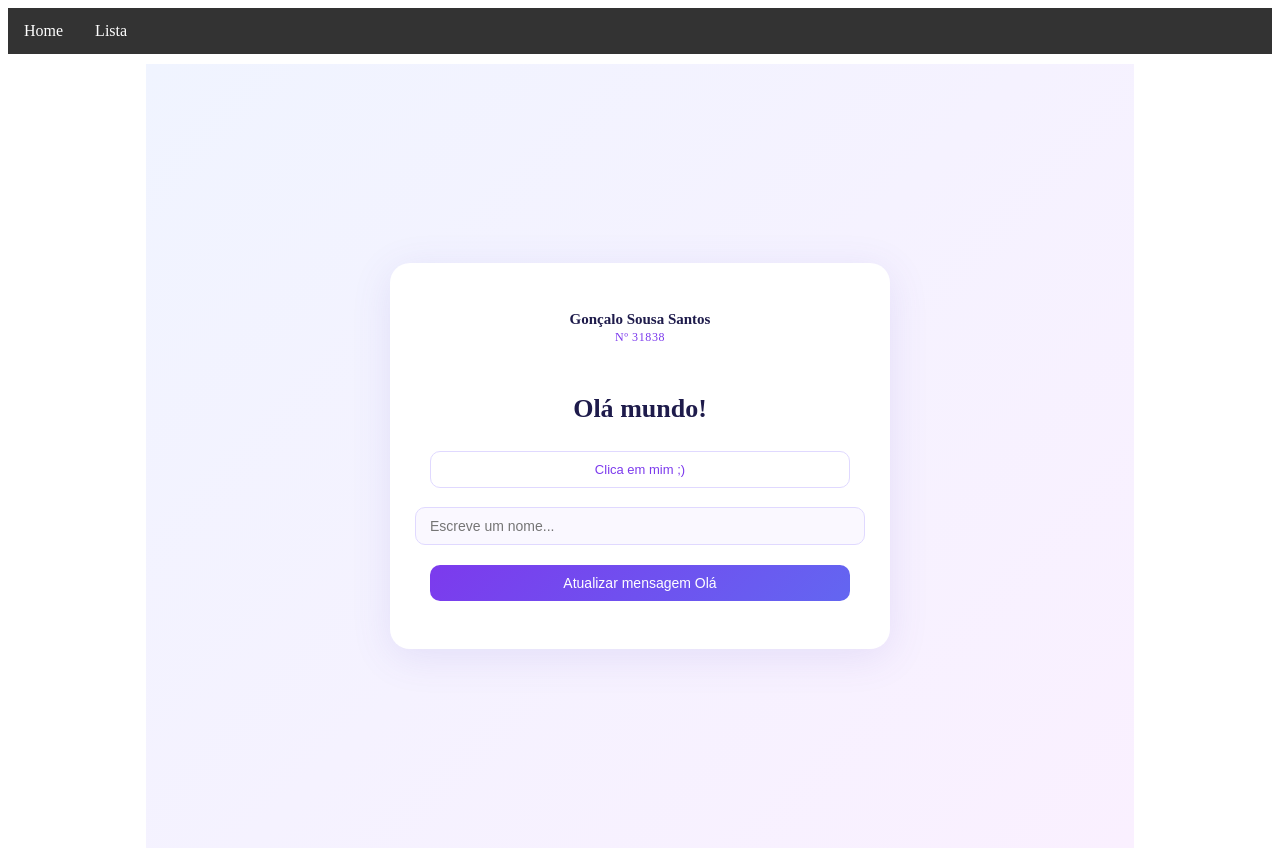
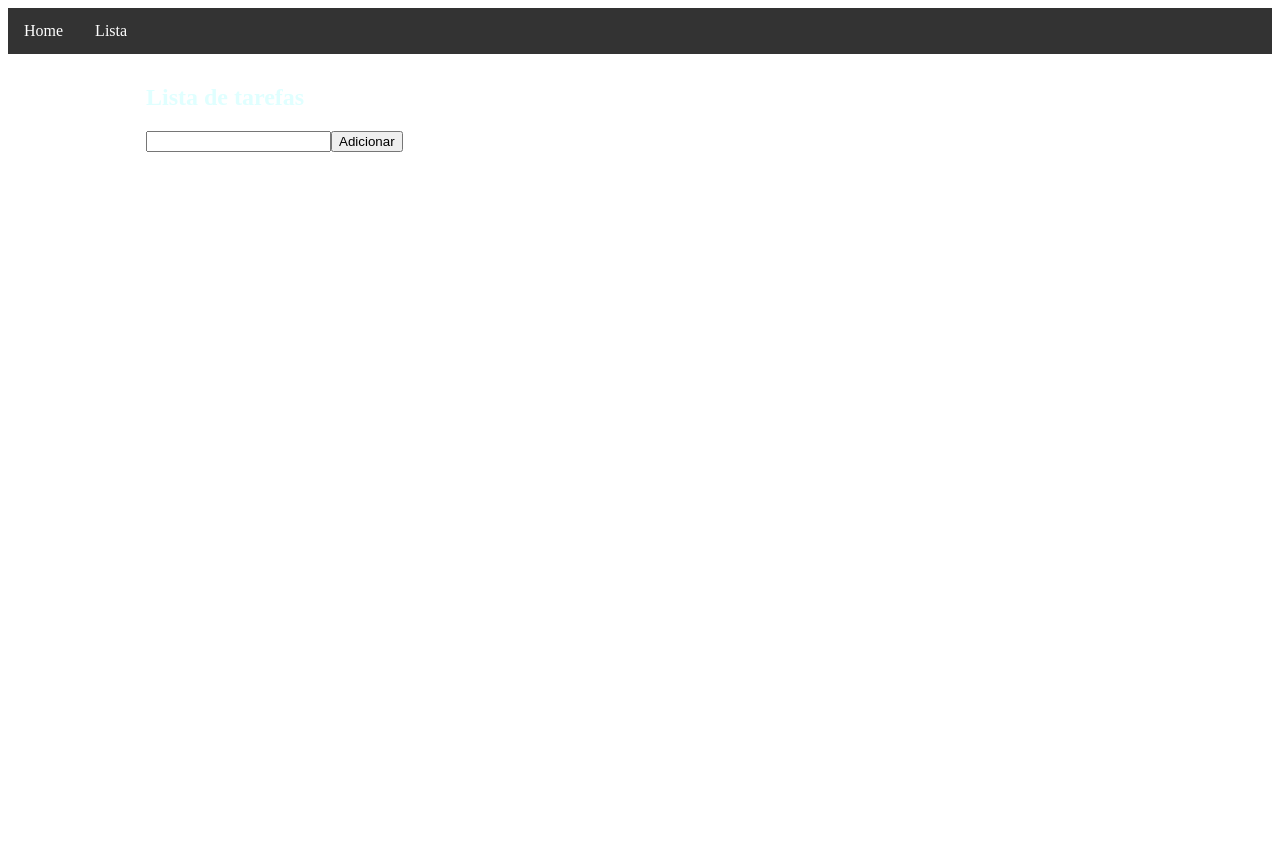
Before and after one commit to Drakgos/Tarefa-Lista, a Next.js app: page / in a window 1280 px wide. After the commit the page ends 802 px from the top, so only its background shows below. Built offline with nearby package versions, Linux system fonts and the light colour scheme.

Commit message:
Mudanças no css da pagina

```diff
--- a/src/app/page.js
+++ b/src/app/page.js
@@ -1,50 +1,142 @@
-'use client';
+'use client'
 
 import styles from "./page.module.css";
-import {useState} from "react";
+import { useState } from "react";
 
-/*
-    TODO
-    Mensagem Olá só é alterada quando se clica num botão
-    Função do botão é ir buscar o que está no input e colocar na mensagem Olá
+export default function Lista() {
 
-    É NECESSÁRIO CRIAR UMA SEGUNDA VARIÁVEL DE ESTADO
- */
+    const [inputTexto, setInputTexto] = useState("");
+    const [lista, setLista] = useState([]);
 
-export default function Home() {
-    // variável de estado
-    const [name, setName] = useState("mundo!");
-    const [input, setInput] = useState("");
+    const [editarIndex, setEditarIndex] = useState(null);
+    const [textoEditar, setTextoEditar] = useState("");
 
-    // função
-    const atualizaMensagemOla =
-        () => { setName(input)}
-//fsdf
+    // Mostrar apenas parte do texto
+    const cortarTexto = (texto) => {
+        const limite = 25;
+
+        if (texto.length > limite) {
+            return texto.substring(0, limite) + " ...";
+        }
+
+        return texto;
+    };
+
+    // Adicionar tarefa
+    const handleButtonClick = () => {
+
+        const textoLimpo = inputTexto.trim();
+
+        if (textoLimpo === "") {
+            alert("Não podes adicionar texto vazio");
+            return;
+        }
+
+        setLista([...lista, textoLimpo]);
+        setInputTexto("");
+    };
+
+    // Apagar tarefa
+    const apagarItem = (index) => {
+        setLista(lista.filter((_, i) => i !== index));
+    };
+
+    // Editar tarefa
+    const editarItem = (index) => {
+        setEditarIndex(index);
+        setTextoEditar(lista[index]);
+    };
+
+    // Guardar edição
+    const guardarEdicao = () => {
+
+        const textoLimpo = textoEditar.trim();
+
+        if (textoLimpo === "") {
+            alert("O texto não pode estar vazio");
+            return;
+        }
+
+        const novaLista = [...lista];
+        novaLista[editarIndex] = textoLimpo;
+
+        setLista(novaLista);
+
+        setEditarIndex(null);
+        setTextoEditar("");
+    };
+
     return (
-        <div className={styles.main}>
-            <div className={styles.card}>
-                <div className={styles.authorInfo}>
-                    <span className={styles.authorName}>Gonçalo Sousa Santos</span>
-                    <span className={styles.authorNum}>Nº 31838</span>
-                </div>
-                <h2 className={styles.greeting}>Olá {name}</h2>
+        <div>
+            <main>
 
-                <button className={styles.btnGhost} onClick={() => setName("MUNDO!!!!")}>
-                    Clica em mim ;)
+                <h2 style={{color:'lightcyan'}}>
+                    Lista de tarefas
+                </h2>
+
+                <div className={styles.displayFlex}>
+
+                    <input
+                        value={inputTexto}
+                        onChange={(e)=>setInputTexto(e.target.value)}
+                        className={styles.inputLista}
+                    />
+
+                    <button
+                        onClick={handleButtonClick}
+                        className={styles.botaoLista}
+                    >
+                        Adicionar
                     </button>
 
+                    {lista.map((entrada,index)=>(
+
+                        <div key={index}>
+
+                            {editarIndex === index ? (
+
+                                <>
                                     <input
-                    className={styles.inputCust}
-                    value={input}
-                    onChange={(evt) => setInput(evt.target.value)}
-                    placeholder="Escreve um nome..."
+                                        value={textoEditar}
+                                        onChange={(e)=>
+                                            setTextoEditar(e.target.value)
+                                        }
                                     />
 
-                <button className={styles.btnPrimary} onClick={atualizaMensagemOla}>
-                    Atualizar mensagem Olá
+                                    <button onClick={guardarEdicao}>
+                                        Guardar
                                     </button>
-            </div>
+                                </>
+
+                            ) : (
+
+                                <>
+                                    <p title={entrada}>
+                                        {cortarTexto(entrada)}
+                                    </p>
+
+                                    <button
+                                        onClick={()=>editarItem(index)}
+                                    >
+                                        Editar
+                                    </button>
+
+                                    <button
+                                        onClick={()=>apagarItem(index)}
+                                    >
+                                        Apagar
+                                    </button>
+                                </>
+
+                            )}
+
                         </div>
 
+                    ))}
+
+                </div>
+
+            </main>
+        </div>
     );
 }
```
Lines whose indentation alone changed are shown as unchanged.
